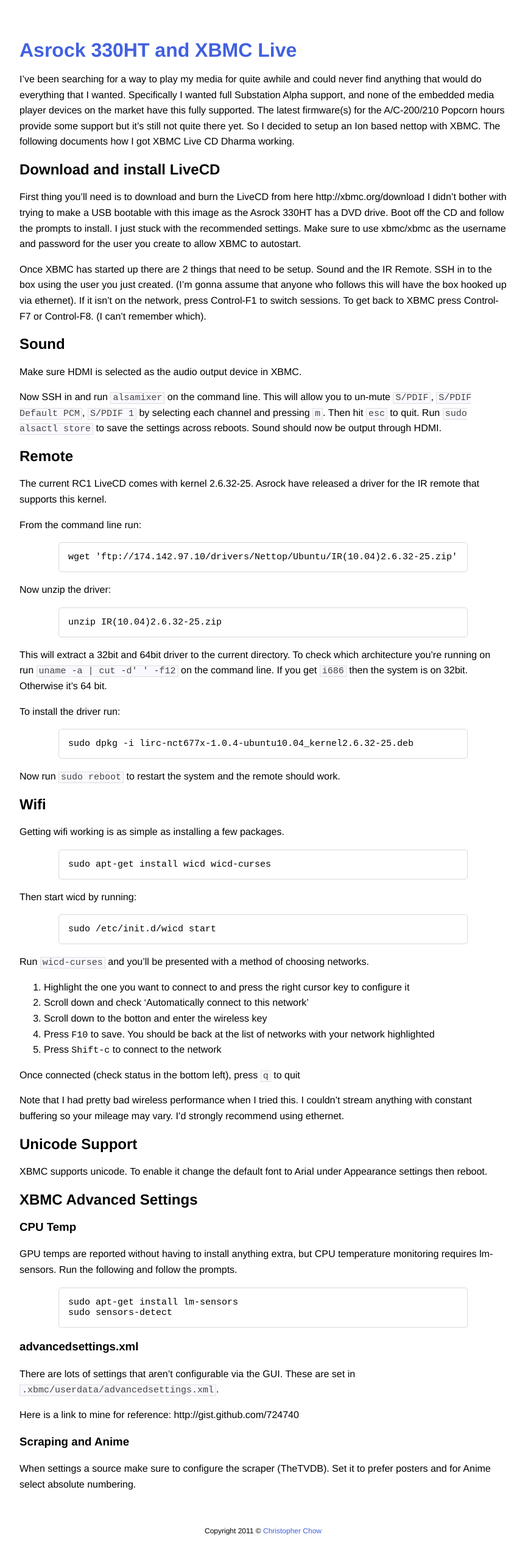
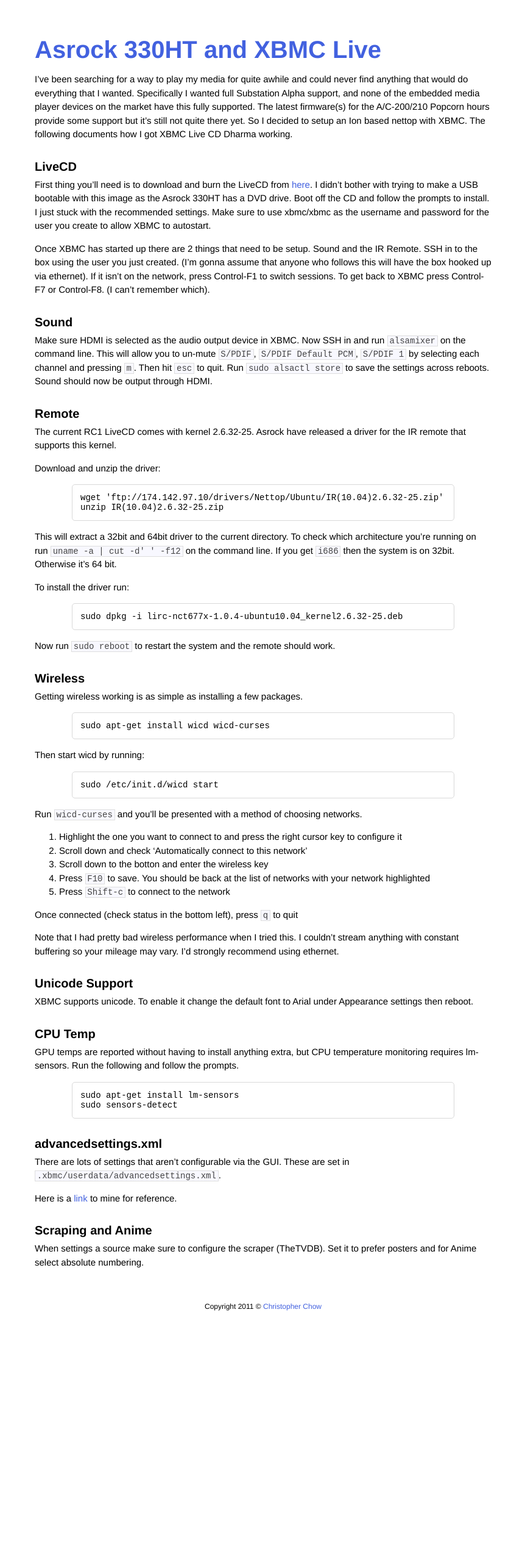
Before and after one commit to christophersjchow/blog, a Jekyll site: the page built from _posts/2010-12-02-Asrock-330ht-and-XBMC-Live.markdown, in a window 1280 px wide. Shown: the whole page at 61% size, without its empty margins (208-1070 px from the left). Built offline with Jekyll 4.4.1, drawn with Linux system fonts in a browser that asks for light colours; after the commit the page ends 2174 px from its top, so only the background shows below that.

Commit message:
Reformatted some posts. Adjusted SASS.

```diff
--- a/_posts/2010-12-02-Asrock-330ht-and-XBMC-Live.markdown
+++ b/_posts/2010-12-02-Asrock-330ht-and-XBMC-Live.markdown
@@ -5,27 +5,22 @@ title: Asrock 330HT and XBMC Live
 
 I've been searching for a way to play my media for quite awhile and could never find anything that would do everything that I wanted. Specifically I wanted full Substation Alpha support, and none of the embedded media player devices on the market have this fully supported. The latest firmware(s) for the A/C-200/210 Popcorn hours provide some support but it's still not quite there yet. So I decided to setup an Ion based nettop with XBMC. The following documents how I got XBMC Live CD Dharma working.
 
-## Download and install LiveCD
-First thing you'll need is to download and burn the LiveCD from here http://xbmc.org/download I didn't bother with trying to make a USB bootable with this image as the Asrock 330HT has a DVD drive.  Boot off the CD and follow the prompts to install. I just stuck with the recommended settings. Make sure to use xbmc/xbmc as the username and password for the user you create to allow XBMC to autostart.
+## LiveCD
+First thing you'll need is to download and burn the LiveCD from [here](http://xbmc.org/download). I didn't bother with trying to make a USB bootable with this image as the Asrock 330HT has a DVD drive.  Boot off the CD and follow the prompts to install. I just stuck with the recommended settings. Make sure to use xbmc/xbmc as the username and password for the user you create to allow XBMC to autostart.
 
 Once XBMC has started up there are 2 things that need to be setup. Sound and the IR Remote. SSH in to the box using the user you just created. (I'm gonna assume that anyone who follows this will have the box hooked up via ethernet). If it isn't on the network, press Control-F1 to switch sessions. To get back to XBMC press Control-F7 or Control-F8. (I can't remember which).
 
 ## Sound
 
-Make sure HDMI is selected as the audio output device in XBMC.
-
-Now SSH in and run `alsamixer` on the command line. This will allow you to un-mute `S/PDIF`, `S/PDIF Default PCM`, `S/PDIF 1` by selecting each channel and pressing `m`. Then hit `esc` to quit. Run `sudo alsactl store` to save the settings across reboots. Sound should now be output through HDMI.
+Make sure HDMI is selected as the audio output device in XBMC. Now SSH in and run `alsamixer` on the command line. This will allow you to un-mute `S/PDIF`, `S/PDIF Default PCM`, `S/PDIF 1` by selecting each channel and pressing `m`. Then hit `esc` to quit. Run `sudo alsactl store` to save the settings across reboots. Sound should now be output through HDMI.
 
 ## Remote
 
 The current RC1 LiveCD comes with kernel 2.6.32-25. Asrock have released a driver for the IR remote that supports this kernel.
 
-From the command line run:
+Download and unzip the driver:
 
     wget 'ftp://174.142.97.10/drivers/Nettop/Ubuntu/IR(10.04)2.6.32-25.zip'
-
-Now unzip the driver:
-
     unzip IR(10.04)2.6.32-25.zip
 
 This will extract a 32bit and 64bit driver to the current directory. To check which architecture you're running on run `uname -a | cut -d' ' -f12` on the command line. If you get `i686` then the system is on 32bit. Otherwise it's 64 bit.
@@ -36,9 +31,9 @@ To install the driver run:
 
 Now run `sudo reboot` to restart the system and the remote should work.
 
-## Wifi
+## Wireless
 
-Getting wifi working is as simple as installing a few packages.
+Getting wireless working is as simple as installing a few packages.
 
     sudo apt-get install wicd wicd-curses
 
@@ -62,20 +57,18 @@ Note that I had pretty bad wireless performance when I tried this. I couldn't st
 
 XBMC supports unicode. To enable it change the default font to Arial under Appearance settings then reboot.
 
-## XBMC Advanced Settings
-
-### CPU Temp
+## CPU Temp
 GPU temps are reported without having to install anything extra, but CPU temperature monitoring requires lm-sensors. Run the following and follow the prompts.
 
     sudo apt-get install lm-sensors
     sudo sensors-detect
 
-### advancedsettings.xml
+## advancedsettings.xml
 
 There are lots of settings that aren't configurable via the GUI. These are set in `.xbmc/userdata/advancedsettings.xml`.
 
-Here is a link to mine for reference: http://gist.github.com/724740
+Here is a [link](http://gist.github.com/724740) to mine for reference.
 
-### Scraping and Anime
+## Scraping and Anime
 
 When settings a source make sure to configure the scraper (TheTVDB). Set it to prefer posters and for Anime select absolute numbering.
--- a/_posts/2011-01-07-CodeRay-Colors.markdown
+++ b/_posts/2011-01-07-Syntax-Highlighting-Test.markdown
@@ -1,7 +1,8 @@
 ---
 layout: post
+title: Syntax Highlighting Test
 ---
-Just needed some code to customise the colours for CodeRay.
+Just testing syntax highlighting.
 
 {% highlight ruby %}
 class Person
--- a/css/screen.css
+++ b/css/screen.css
@@ -7,23 +7,41 @@ a, a:hover, a:visited {
 
 /* line 6, ../sass/screen.sass */
 body {
-  font: 16px/160% "droid-sans-1", "droid-sans-2", "Helvetica", sans-serif;
-  width: 800px;
+  font: 15px/150% "droid-sans-1", "droid-sans-2", "Helvetica", sans-serif;
+  width: 750px;
   margin: 70px auto 0 auto;
 }
+
 /* line 11, ../sass/screen.sass */
-body h1 {
-  font: 40px;
+h1 {
+  font-size: 40px;
   color: #4261df;
 }
 
-/* Code Blocks */
-/* line 17, ../sass/screen.sass */
-pre, code {
-  font: 15px "droid-sans-mono-1", "droid-sans-mono-2", monospace;
+/* line 15, ../sass/screen.sass */
+h2 {
+  font-size: 20px;
+  margin: 0;
+  padding: 15px 0 0 0;
 }
 
-/* line 19, ../sass/screen.sass */
+/* line 20, ../sass/screen.sass */
+h3 {
+  font-size: 15px;
+}
+
+/* line 23, ../sass/screen.sass */
+h2 + p {
+  margin-top: 0.5em;
+}
+
+/* Code Blocks */
+/* line 27, ../sass/screen.sass */
+pre, code {
+  font: 14px "droid-sans-mono-1", "droid-sans-mono-2", monospace;
+}
+
+/* line 29, ../sass/screen.sass */
 pre {
   width: 80%;
   margin: 0 auto;
@@ -33,30 +51,39 @@ pre {
   border-bottom-right-radius: 5px 5px;
   border-top-left-radius: 5px 5px;
   border-top-right-radius: 5px 5px;
-  padding: 15px;
-  overflow-x: auto;
+  padding: 13px;
+  margin-bottom: 15px;
+  white-space: pre-wrap;
+  white-space: -moz-pre-wrap;
+  white-space: -pre-wrap;
+  white-space: -o-pre-wrap;
+  word-wrap: break-word;
 }
-/* line 31, ../sass/screen.sass */
+/* line 46, ../sass/screen.sass */
 pre code {
   border: none;
 }
 
-/* line 34, ../sass/screen.sass */
-p code {
+/* Inline Code */
+/* line 50, ../sass/screen.sass */
+p code, ol code {
   background-color: #f8f8ff;
   color: #444444;
   padding: 0 0.2em;
   border: 1px solid #dedede;
 }
 
-/* line 40, ../sass/screen.sass */
+/* Posts */
+/* line 57, ../sass/screen.sass */
 .post {
-  padding-bottom: 35px;
+  padding-bottom: 25px;
 }
 
-/* line 43, ../sass/screen.sass */
+/* Footer */
+/* line 61, ../sass/screen.sass */
 #footer {
   text-align: center;
   font-size: 12px;
   padding-bottom: 20px;
+  padding-top: 10px;
 }
```
Also changed, not shown: _posts/2010-11-18-Jumba-VPS-Rails-Setup.markdown (+7 -9 lines), sass/screen.sass (+29 -10 lines).
